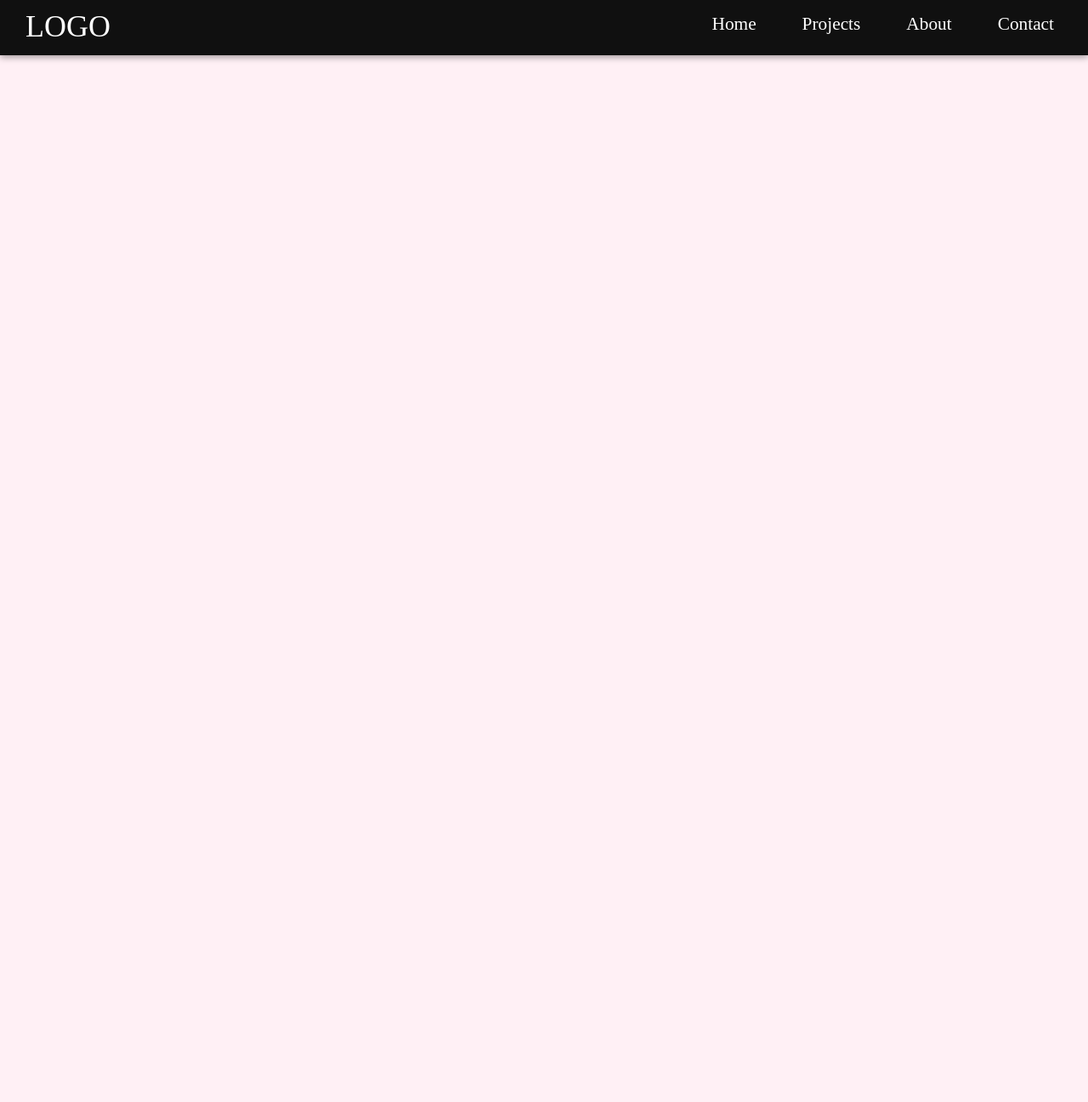
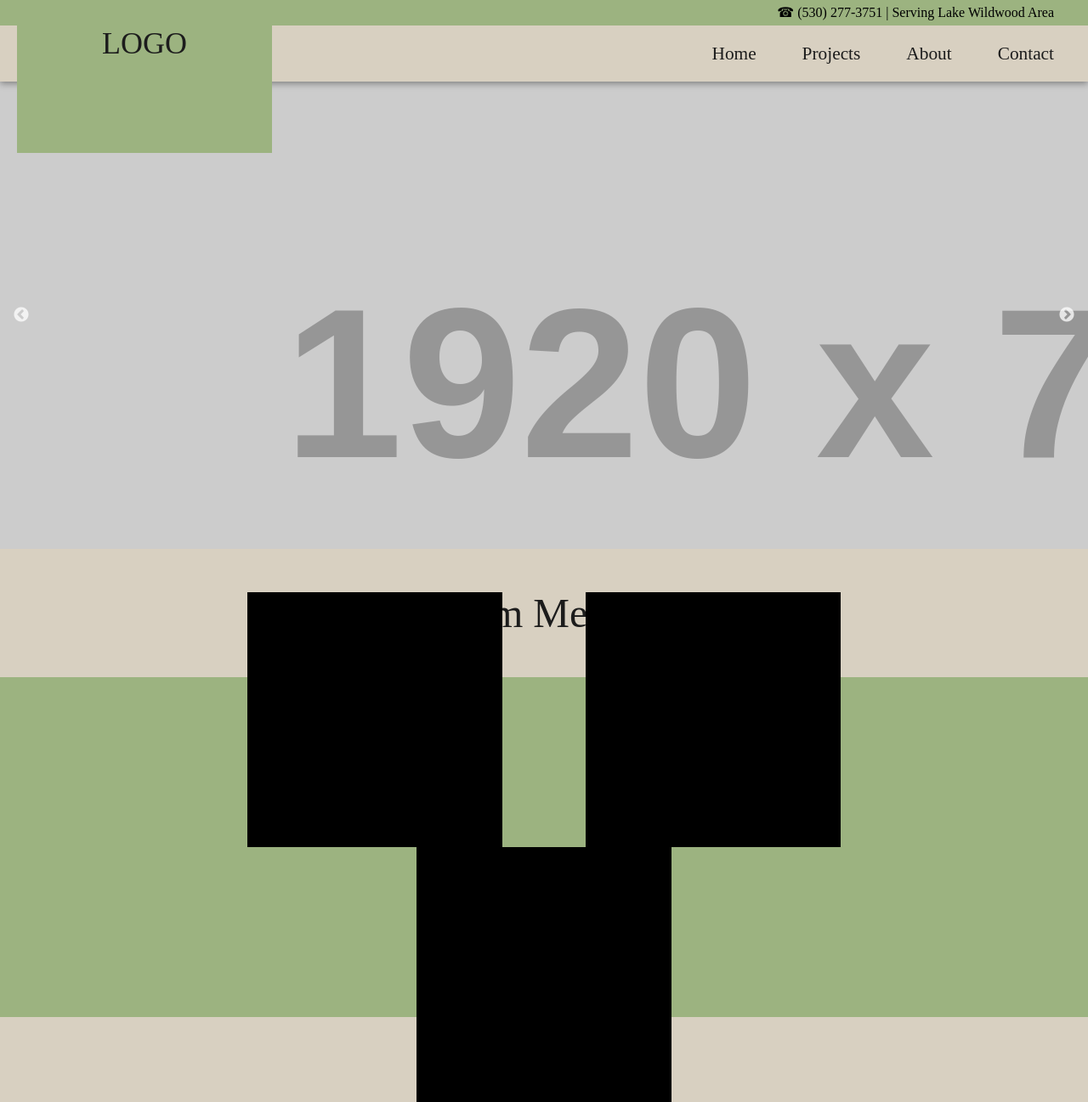
Before and after one commit to dryan345/49er-Landscaping, a plain HTML site: page index.html in a window 1280 px wide. Shown: the whole page at 85% size. Before the commit the page ends 800 px from the top, so only its background shows below. Drawn offline with nearby package versions, Linux system fonts and the light colour scheme; placeholder pictures from the web are drawn by us.

Commit message:
Added slideshow, small info section, and changed color scheme

```diff
--- a/index.css
+++ b/index.css
@@ -1,17 +1,39 @@
 body {
-  background-color: #FFF0F5;
   margin: 0;
+  background-color: #D8D0C1;
 }
 
-/**** Navagation Bar ****/
+/**** Navigation Bar ****/
+
+#phoneicon {
+  text-align: right;
+  margin: 0;
+  right: 0;
+  padding-right: 40px;
+  padding-top: 5px;
+  position: fixed;
+  z-index: 50;
+}
+
+.above-nav {
+  background-color: #9CB380;
+  margin: 0;
+  padding-top: 5px;
+  color: #1C1C1C;
+  height: 25px;
+  width: 100%;
+  position: fixed;
+}
 
 .nav-bar {
-  background: #101010;
-  height: 65px;
+  background: #D8D0C1;
+  height: 96px;
   width: 100%;
-  position: relative;
+  position: fixed;
+  top: 0;
   margin: 0;
   padding: 0;
+  z-index: 2;
   -webkit-box-shadow: 0px 2px 8px 0px rgba(0,0,0,0.4);
   -moz-box-shadow: 0px 2px 8px 0px rgba(0,0,0,0.4);
   box-shadow: 0px 2px 8px 0px rgba(0,0,0,0.4);
@@ -22,16 +44,23 @@ body {
   text-align: right;
   padding-right: 30px;
   display: inline-block;
+  margin-top: 35px;
 }
 
 .nav-logo {
-  position: absolute;
+  position: fixed;
+  top: 0;
   left: 0;
-  padding-top: 10px;
-  padding-left: 30px;
-  color: white;
+  padding-left: 100px;
+  margin-top: 30px;
+  margin-left: 20px;
+  color: #1C1C1C;
   text-decoration: none;
   font-size: 36px;
+  z-index: 3;
+  background-color: #9CB380;
+  height: 150px;
+  width: 200px;
 }
 
 .nav-bar-ul {
@@ -41,7 +70,7 @@ body {
 
 .nav-links {
   text-decoration: none;
-  color: white;
+  color: #1C1C1C;
   font-size: 16pt;
   padding: 10px;
 
@@ -51,3 +80,60 @@ body {
 }
 
 /****  ****/
+.content-container {
+  margin-top: 96px;
+}
+
+.container-img {
+  overflow: hidden;
+  width: 100%;
+  height: 550px;
+  background-color: #2F3030;
+  display: block;
+}
+
+.slide-image {
+
+}
+
+.slick-next {
+  right: 15px;
+}
+
+.slick-prev {
+  left: 15px;
+  z-index: 1;
+}
+
+.jumboRant {
+  font-size: 36pt;
+  color: #1C1C1C;
+  margin: auto;
+  display: table;
+}
+
+.wrapper {
+  width: 100%;
+  height: 400px;
+  background-color: #9CB380;
+  position: relative;
+}
+
+.container-box {
+  width: 70%;
+  margin: auto;
+  position: absolute;
+  display: flex;
+  flex-direction: row;
+  top: 50%;
+  left: 50%;
+  transform: translate(-50%, -50%);
+  justify-content: space-evenly;
+  flex-wrap: wrap;
+}
+
+.box {
+  height: 300px;
+  width: 300px;
+  background-color: black;
+}
--- a/index.html
+++ b/index.html
@@ -1,21 +1,60 @@
 <!DOCTYPE html>
 <html>
+
 <head>
   <!--- Style Sheet's --->
+  <link rel="stylesheet" href="https://cdnjs.cloudflare.com/ajax/libs/slick-carousel/1.8.1/slick.css">
+  <link rel="stylesheet" href="https://cdnjs.cloudflare.com/ajax/libs/slick-carousel/1.8.1/slick-theme.min.css">
   <link rel="stylesheet" href="index.css">
 
   <meta charset="utf-8">
   <title>49er Landscaping</title>
 </head>
+
 <body>
-    <div class="nav-bar">
-      <a href="#" class="nav-logo">LOGO</a>
+  <a href="file:///C:/Users/Devin/Desktop/49er%20Landscaping%20Site/index.html" class="nav-logo">LOGO</a>
+
+  <nav class="nav-bar">
+    <p id="phoneicon">&#x260E; (530) 277-3751 | Serving Lake Wildwood Area</p>
+    <div class="above-nav"></div>
     <ul class="nav-bar-ul">
-        <li class="nav-bar-items"><a href="file:///C:/Users/Devin/Desktop/49erLandscaping%20Site/index.html" class="nav-links">Home</a></li>
+      <li class="nav-bar-items"><a href="file:///C:/Users/Devin/Desktop/49er%20Landscaping%20Site/index.html" class="nav-links">Home</a></li>
       <li class="nav-bar-items"><a href="#Projects" class="nav-links">Projects</a></li>
       <li class="nav-bar-items"><a href="#About" class="nav-links">About</a></li>
       <li class="nav-bar-items"><a href="#Contact" class="nav-links">Contact</a></li>
     </ul>
+  </nav>
+
+  <div class="content-container">
+
+
+    <div class="container-img">
+      <div class="slide-image"><img src="http://via.placeholder.com/1920x750" alt="img"></div>
+      <div class="slide-image"><img src="http://via.placeholder.com/1920x751" alt="img"></div>
+      <div class="slide-image"><img src="http://via.placeholder.com/1920x752" alt="img"></div>
     </div>
+
+    <div class="jumboRant">
+      <p>Insert Random Message Here ...</p>
+    </div>
+
+    <div class="wrapper">
+      <div class="container-box">
+
+        <div class="box"></div>
+
+        <div class="box"></div>
+
+        <div class="box"></div>
+
+      </div>
+    </div>
+  </div>
+  <script type="text/javascript" src="https://cdnjs.cloudflare.com/ajax/libs/jquery/3.2.1/jquery.min.js"></script>
+  <script type="text/javascript" src="https://cdnjs.cloudflare.com/ajax/libs/slick-carousel/1.8.1/slick.min.js"></script>
+  <script type="text/javascript" src="slider.js"></script>
+
+  </script>
 </body>
+
 </html>
--- /dev/null
+++ b/slider.js
@@ -0,0 +1,12 @@
+// Slick Slideshow
+$(document).ready(function() {
+  $('.container-img').slick({
+    slidesToShow: 1,
+    slidesToScroll: 1,
+    autoplay: true,
+    autoplaySpeed: 2000,
+    infinite: true,
+    arrows: true,
+    pauseOnHover: false,
+  });
+});
```
Also changed, not shown: bg.jpg (added), bg2.jpg (added). Lines whose indentation alone changed are shown as unchanged.
